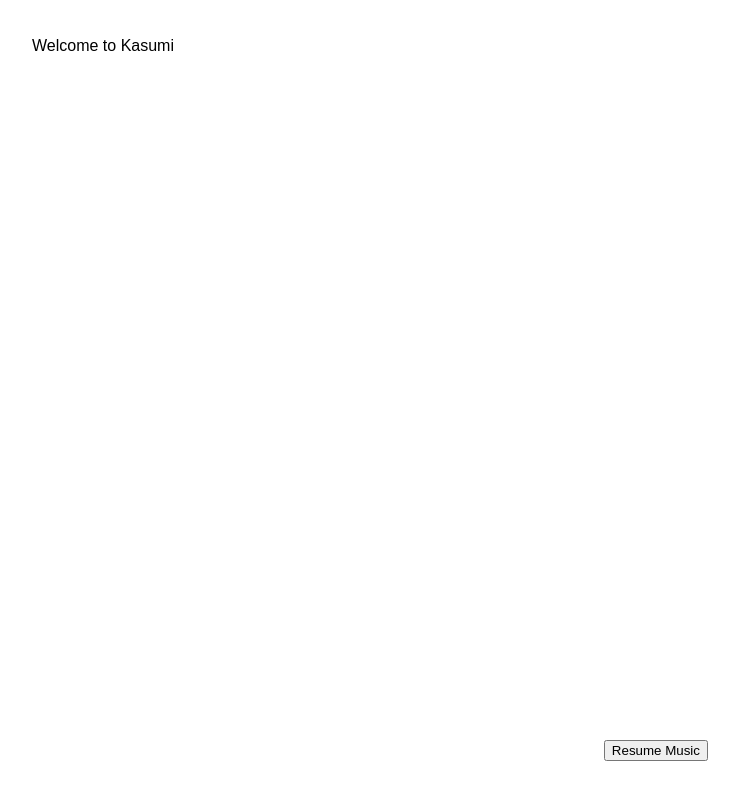
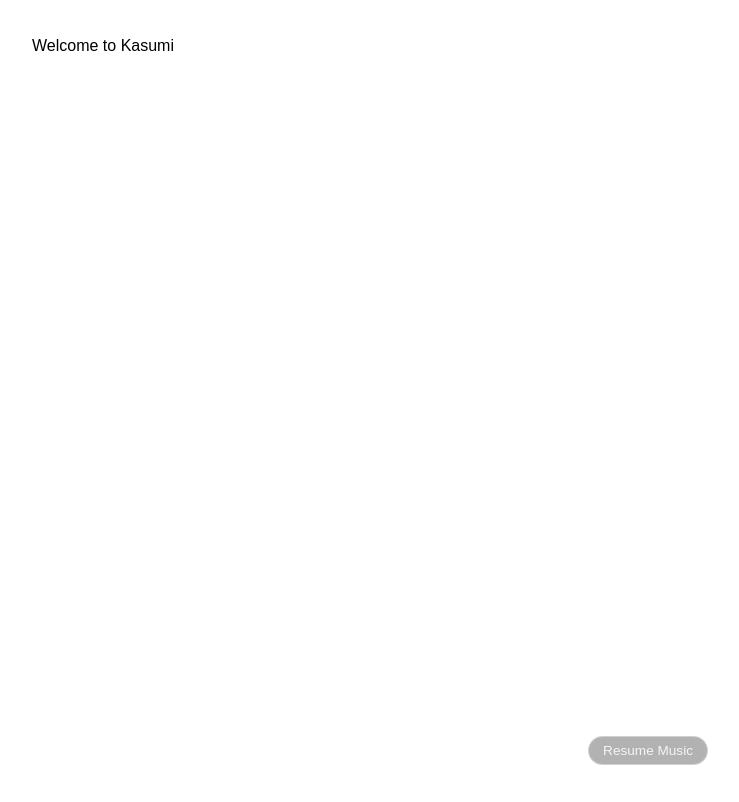
Before and after one commit to chishxd/kasumi, a SvelteKit app: page / in a window 1280 px wide. Shown: the whole page, without its empty margins (537-1276 px from the left). Built offline with nearby package versions, Linux system fonts and the light colour scheme.

Commit message:
feat: CSS for Button

```diff
--- a/src/routes/+page.svelte
+++ b/src/routes/+page.svelte
@@ -86,9 +86,9 @@
 
     <div class="controls">
       {#if isPlaying}
-        <button onclick={pauseAudio}>Pause Music</button>
+        <button onclick={pauseAudio} class="player-btn">Pause Music</button>
         {:else}
-         <button onclick={resumeAudio}>Resume Music</button>
+         <button onclick={resumeAudio} class="player-btn">Resume Music</button>
       {/if}
          </div>
 
@@ -117,12 +117,22 @@
   .now-title {
   font-size: 0.9rem;
   font-weight: 600;
-}
+  }
 
   .now-artist {
   font-size: 0.75rem;
   opacity: 0.7;
-}
+  }
+
+  .player-btn{
+    padding: 6px 14px;
+    border-radius: 999px;
+    border: 1px solid rgba(255, 255, 255, 0.4);
+    background-color: rgba(0, 0, 0, 0.3);
+    color: #f5f5f5;
+    font-size: 0.85rem;
+    cursor: pointer;
+  }
 
   .track-scroll {
     flex: 1;
```
